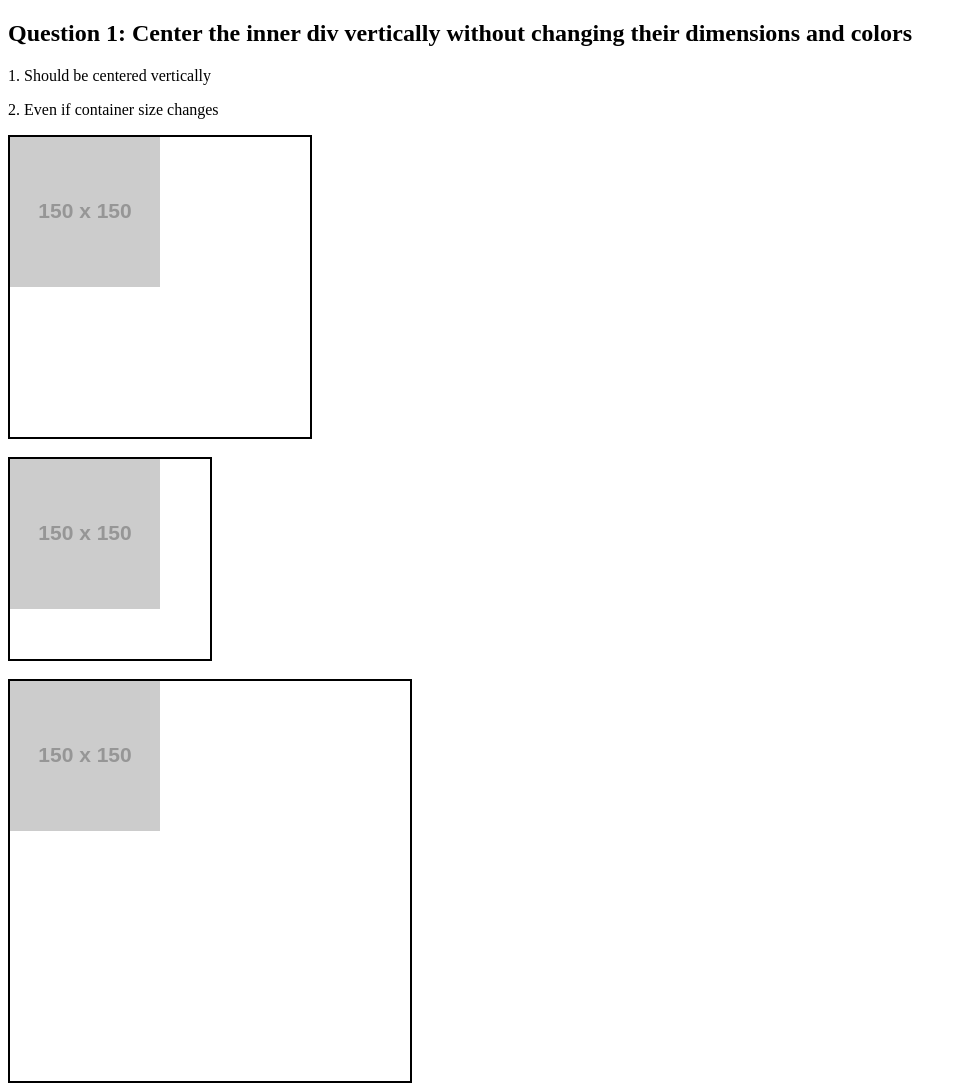
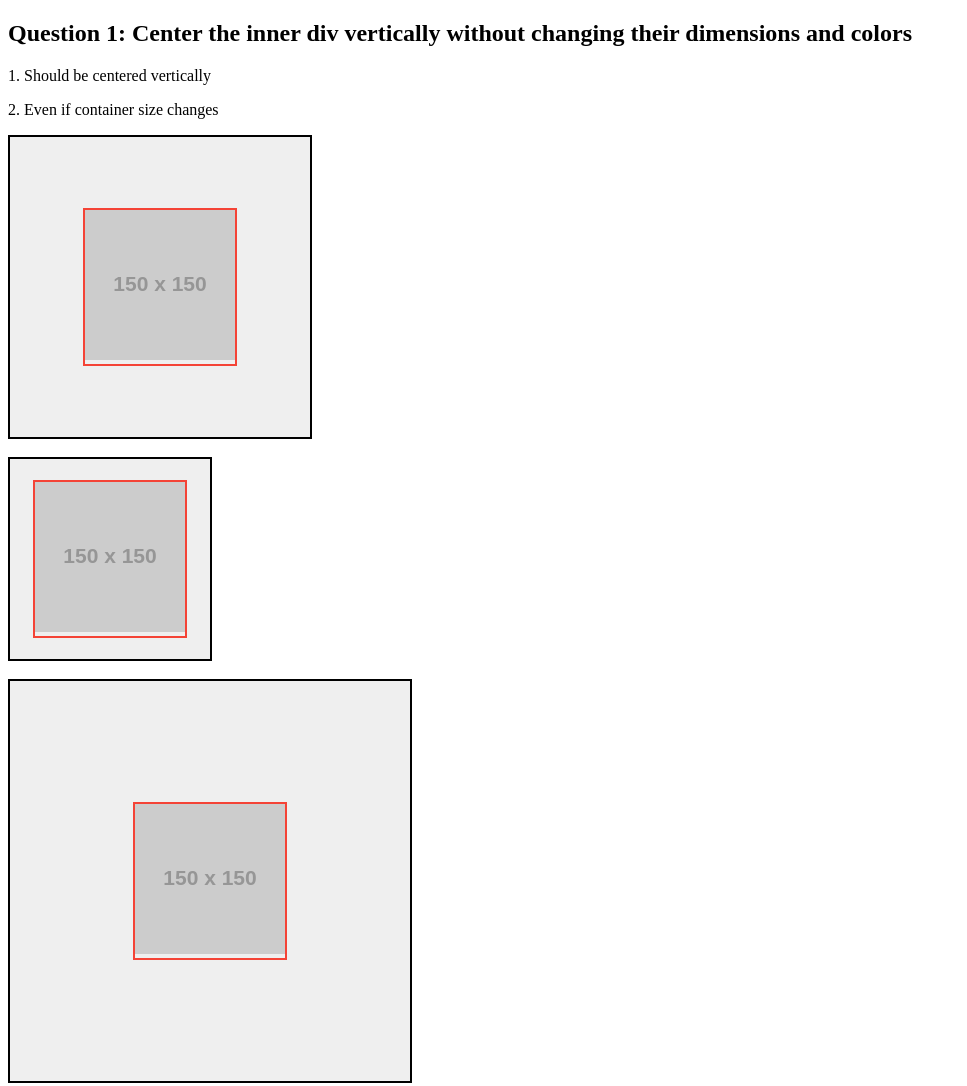
Before and after one commit to taekim-dev/css-practice-project, a plain HTML site: page questions/question1.html in a window 1280 px wide. Shown: the whole page, without its empty margins (0-967 px from the left). Drawn offline with Linux system fonts and the light colour scheme; placeholder pictures from the web are drawn by us.

Commit message:
add a flexbox solution to center the item

```diff
--- a/styles/style1.css
+++ b/styles/style1.css
@@ -2,20 +2,29 @@
     width: 300px;
     height: 300px;
     border: 2px solid;
+    background-color: #efefef;
 }
 
 .outer2 {
     width: 200px;
     height: 200px;
     border: 2px solid;
+    background-color: #efefef;
 }
 
 .outer3 {
     width: 400px;
     height: 400px;
     border: 2px solid;
+    background-color: #efefef;
+}
+
+.outer1, .outer2, .outer3 {
+    display: flex;
+    justify-content: center;
+    align-items: center;
 }
 
 .inner {
-
+    border: 2px solid #f44336;
 }
```
